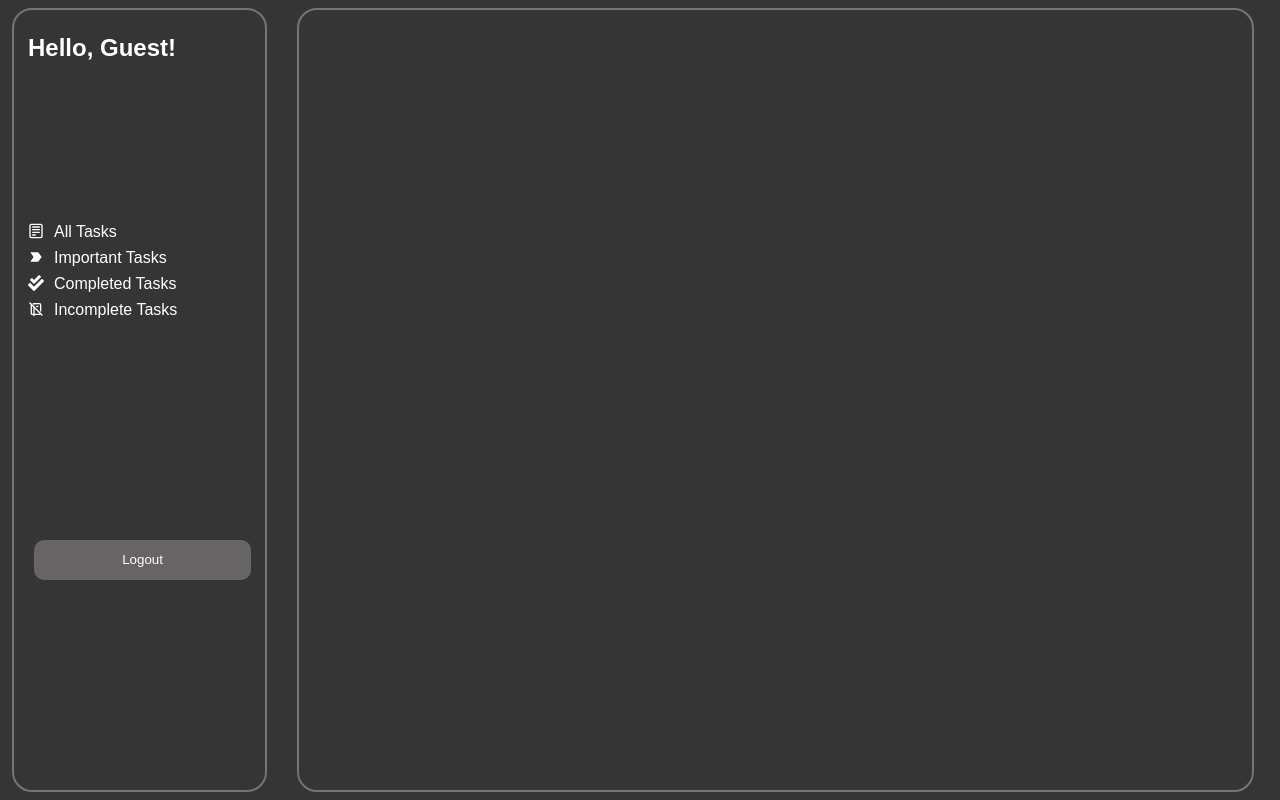
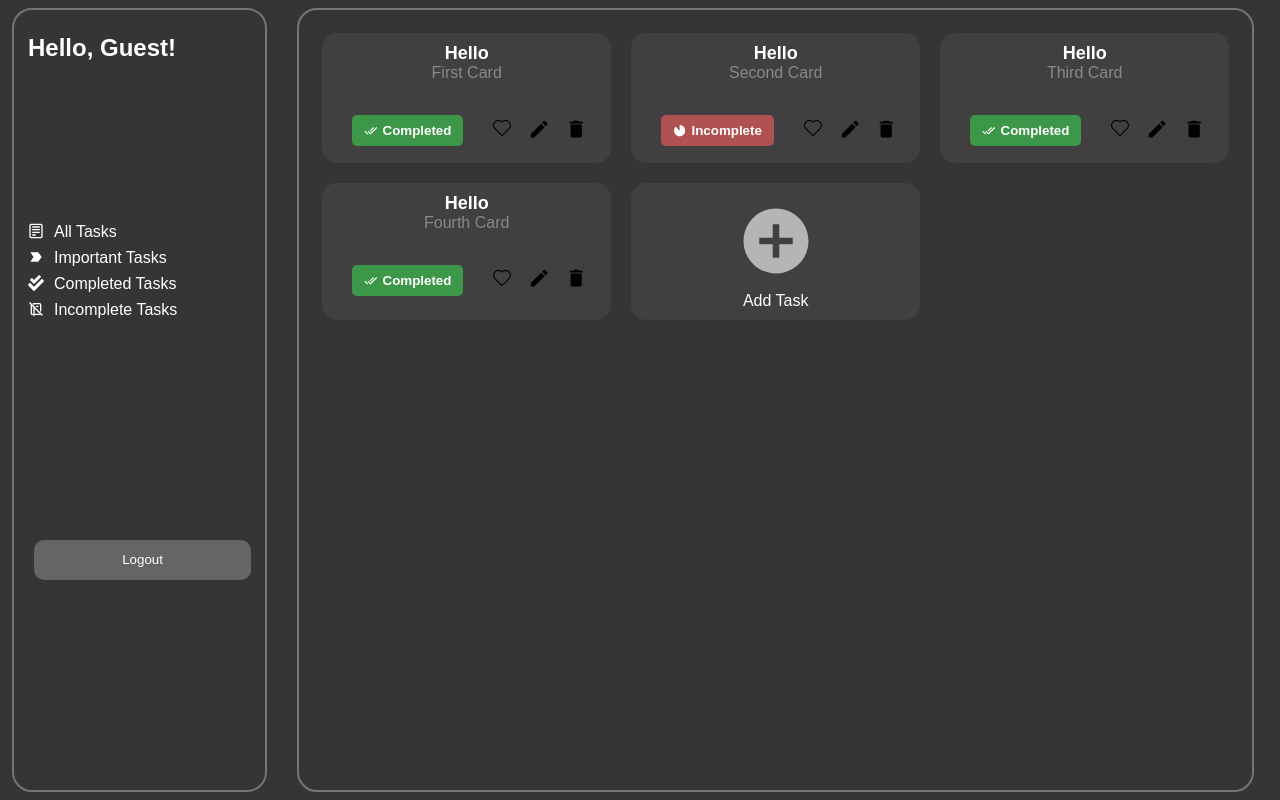
Before and after one commit to ananyaSingh5040/Lpu-MERN, a React (Vite) app in the folder FEB-2025/Task_Management_Frontend/: page / in a window 1280 px wide. Built offline with nearby package versions, Linux system fonts and the light colour scheme; no server answers; sample sign-in values are in the browser's storage.

Commit message:
22-02-25

```diff
--- a/FEB-2025/Task_Management_Frontend/src/App.jsx
+++ b/FEB-2025/Task_Management_Frontend/src/App.jsx
@@ -1,11 +1,15 @@
 import React from "react";
-import { BrowserRouter, Routes, Route, Navigate,Link } from "react-router";
+import { BrowserRouter, Routes, Route, Navigate, Link } from "react-router";
 import HomePage from "./pages/HomePage";
 import LoginPage from "./pages/LoginPage";
 import SignUp from "./pages/SignUp";
 import { useState, useEffect } from "react";
 import TaskPage from "./pages/TaskPage";
-import logo from '/task_management_logo.png';
+import logo from "/task_management_logo.png";
+import AllTasks from "./pages/AllTasks";
+import ImpTask from "./pages/ImpTask";
+import CompTask from "./pages/CompTask";
+import InCompTask from "./pages/InCompTask";
 
 const App = () => {
   const [currUser, setCurrUser] = useState(() => {
@@ -72,8 +76,6 @@ const App = () => {
 
   return (
     <>
-
-
       <BrowserRouter>
         <Routes>
           <Route
@@ -85,7 +87,13 @@ const App = () => {
                 <Navigate to="/signup" />
               )
             }
-          />
+          >
+            {/* Fav child index se banta, parent call hoga toh index bhi hoga. */}
+            <Route index element={<AllTasks />} />
+            <Route path="/importantTasks" element={<ImpTask />} />
+            <Route path="/completedTasks" element={<CompTask />} />
+            <Route path="/incompleteTasks" element={<InCompTask />} />
+          </Route>
           {/* Navigate comp redirects you to the given route */}
           <Route
             path="/login"
--- /dev/null
+++ b/FEB-2025/Task_Management_Frontend/src/components/Cards.jsx
@@ -0,0 +1,75 @@
+import React, { useState } from "react";
+import "./cards.css";
+import { MdDoneAll, MdIncompleteCircle } from "react-icons/md";
+import { CiHeart } from "react-icons/ci";
+import { MdEdit } from "react-icons/md";
+import { MdDelete } from "react-icons/md";
+import { IoMdAddCircle } from "react-icons/io";
+
+const Cards = () => {
+  const data = [
+    {
+      title: "Hello",
+      desc: "First Card",
+      status: "Completed",
+    },
+    {
+      title: "Hello",
+      desc: "Second Card",
+      status: "Incomplete",
+    },
+    {
+      title: "Hello",
+      desc: "Third Card",
+      status: "Completed",
+    },
+    {
+      title: "Hello",
+      desc: "Fourth Card",
+      status: "Completed",
+    },
+  ];
+  const [taskCompletion, setTaskCompletion] = useState("Incomplete");
+  return (
+    <div className="grid">
+      {data &&
+        data.map((items, i) => (
+          <div className="cards">
+            <h3>{items.title} </h3>
+            <p>{items.desc}</p>
+            <div className="button">
+              <button
+                className={items.status === "Incomplete" ? "ibtn" : "cbtn"}
+              >
+                {items.status === "Incomplete" ? (
+                  <MdIncompleteCircle className="icon" />
+                ) : (
+                  <MdDoneAll className="icon" />
+                )}{" "}
+               <b>{items.status} </b>
+              </button>
+              <div className="btn2">
+                <button className="impbtn">
+                <b>  <CiHeart /></b>
+                </button>
+                <button className="editbtn">
+                  <MdEdit />
+                </button>
+                <button className="delbtn">
+                  <MdDelete />
+                </button>
+              </div>
+            </div>
+          </div>
+        ))}
+      <div className="cards cardtask">
+        <button className="butt">
+          <IoMdAddCircle className="iconn" />
+        </button>
+        <div>Add Task</div>
+      </div>
+    </div>
+  );
+};
+
+export default Cards;
--- a/FEB-2025/Task_Management_Frontend/src/components/Sidebar.css
+++ b/FEB-2025/Task_Management_Frontend/src/components/Sidebar.css
@@ -31,10 +31,12 @@
 
 }
 .taskStatus:hover{
-  background-color: rgb(23, 22, 22);
+  background-color: rgb(86, 85, 85);
   cursor: pointer;
   border-radius: 10px;
   width: 63%;
+  transition: all 0.3s ease-in-out;
+
 
 }
 .btnn {
@@ -55,4 +57,6 @@
   display: flex;
   /* align-items: center; */
   gap: 10px;
+  color: white;
+  text-decoration: none;
 }
--- a/FEB-2025/Task_Management_Frontend/src/components/Sidebar.jsx
+++ b/FEB-2025/Task_Management_Frontend/src/components/Sidebar.jsx
@@ -4,24 +4,29 @@ import { CgNotes } from "react-icons/cg";
 import { MdLabelImportant } from "react-icons/md";
 import { FaCheckDouble } from "react-icons/fa";
 import { TbNotebookOff } from "react-icons/tb";
+import { Link } from "react-router";
 
 const Sidebar = ({currUser, handleLogout}) => {
   const data = [
     {
       title: "All Tasks",
       icon: <CgNotes />,
+      link:"/",
     },
     {
       title: "Important Tasks",
       icon: <MdLabelImportant />,
+      link:"/importantTasks",
     },
     {
       title: "Completed Tasks",
       icon: <FaCheckDouble />,
+      link:"/completedTasks",
     },
     {
       title: "Incomplete Tasks",
       icon: <TbNotebookOff />,
+      link:"/incompleteTasks",
     },
   ];
   return (
@@ -29,9 +34,9 @@ const Sidebar = ({currUser, handleLogout}) => {
       <div className="user">Hello, {currUser.fullName}!</div>
       <div className="email">{currUser.email}</div>
 
-        {data.map((item) => (
+        {data.map((item,i) => (
           <div className="taskStatus">
-          <div key={item.id} className="item">{item.icon} {item.title}</div>
+          <Link to= {item.link} key={i} className="item">{item.icon} {item.title}</Link>
           </div>
         ))}
 
--- /dev/null
+++ b/FEB-2025/Task_Management_Frontend/src/components/cards.css
@@ -0,0 +1,94 @@
+button {
+  transition: all 0.3s ease-in-out;
+  cursor: pointer;
+}
+.grid {
+  display: grid;
+  grid-template-columns: repeat(3, 1fr);
+  gap: 20px;
+  padding: 4px;
+  margin: 15px;
+}
+.cards {
+  border-radius: 15px;
+  background-color: rgb(65, 63, 63);
+  padding: 10px;
+}
+h3 {
+  font-size: large;
+}
+p {
+  color: rgb(138, 136, 136);
+}
+.ibtn {
+  display: flex;
+  align-items: center;
+  gap: 5px;
+  background-color: #b15252;
+  padding: 8px 12px;
+  margin-left: 20px;
+  border-radius: 5px;
+  border: none;
+  cursor: pointer;
+  color: white;
+}
+.cbtn {
+  display: flex;
+  align-items: center;
+  gap: 5px;
+  background-color: #3d9748;
+  padding: 8px 12px;
+  margin-left: 20px;
+  border-radius: 5px;
+  border: none;
+  cursor: pointer;
+  color: white;
+}
+.btn2 {
+  padding: 5px;
+}
+.impbtn {
+  border-radius: 5px;
+  margin-left: 10px;
+  padding: 2px;
+  background: transparent;
+  border: none;
+  font-size: 1.5rem;
+}
+.editbtn {
+  border-radius: 5px;
+  margin-left: 10px;
+  padding: 2px;
+  background: transparent;
+  border: none;
+  font-size: 1.4rem;
+}
+.delbtn {
+  border-radius: 5px;
+  margin-left: 10px;
+  padding: 2px;
+  background: transparent;
+  border: none;
+  font-size: 1.4rem;
+}
+.cardtask {
+  display: flex;
+  flex-direction: column;
+  justify-content: center;
+  align-items: center;
+}
+.iconn {
+  font-size: 6rem;
+  padding: 8px;
+  color: rgb(182, 180, 180);
+}
+.butt {
+  background: transparent;
+  border: none;
+}
+.button {
+  display: flex;
+  align-items: center;
+  gap: 10px;
+  margin-top: 10%;
+}
--- /dev/null
+++ b/FEB-2025/Task_Management_Frontend/src/pages/AllTasks.jsx
@@ -0,0 +1,13 @@
+import React from 'react'
+import Cards from '../components/Cards'
+
+const AllTasks = () => {
+  return (
+    <div>
+        <Cards/>
+    </div>
+
+  )
+}
+
+export default AllTasks
--- /dev/null
+++ b/FEB-2025/Task_Management_Frontend/src/pages/CompTask.jsx
@@ -0,0 +1,9 @@
+import React from 'react'
+
+const CompTask = () => {
+  return (
+    <div>CompTask</div>
+  )
+}
+
+export default CompTask
--- a/FEB-2025/Task_Management_Frontend/src/pages/HomePage.jsx
+++ b/FEB-2025/Task_Management_Frontend/src/pages/HomePage.jsx
@@ -2,6 +2,7 @@ import React from 'react'
 // import Navbar from '../components/Navbar';
 import "./home.css";
 import Sidebar from '../components/Sidebar';
+import { Outlet } from 'react-router';
 
 const HomePage = ({currUser,handleLogout}) => {
   return (
@@ -12,7 +13,9 @@ const HomePage = ({currUser,handleLogout}) => {
 
 
    <div className="sidebar"><Sidebar currUser={currUser} handleLogout={handleLogout}/></div>
-   <div className="workspace"></div>
+   <div className="workspace">
+    <Outlet/>
+   </div>
    </div>
    </>
   )
--- /dev/null
+++ b/FEB-2025/Task_Management_Frontend/src/pages/ImpTask.jsx
@@ -0,0 +1,9 @@
+import React from 'react'
+
+const ImpTask = () => {
+  return (
+    <div>ImpTask</div>
+  )
+}
+
+export default ImpTask
--- /dev/null
+++ b/FEB-2025/Task_Management_Frontend/src/pages/InCompTask.jsx
@@ -0,0 +1,9 @@
+import React from 'react'
+
+const InCompTask = () => {
+  return (
+    <div>InCompTask</div>
+  )
+}
+
+export default InCompTask
```
